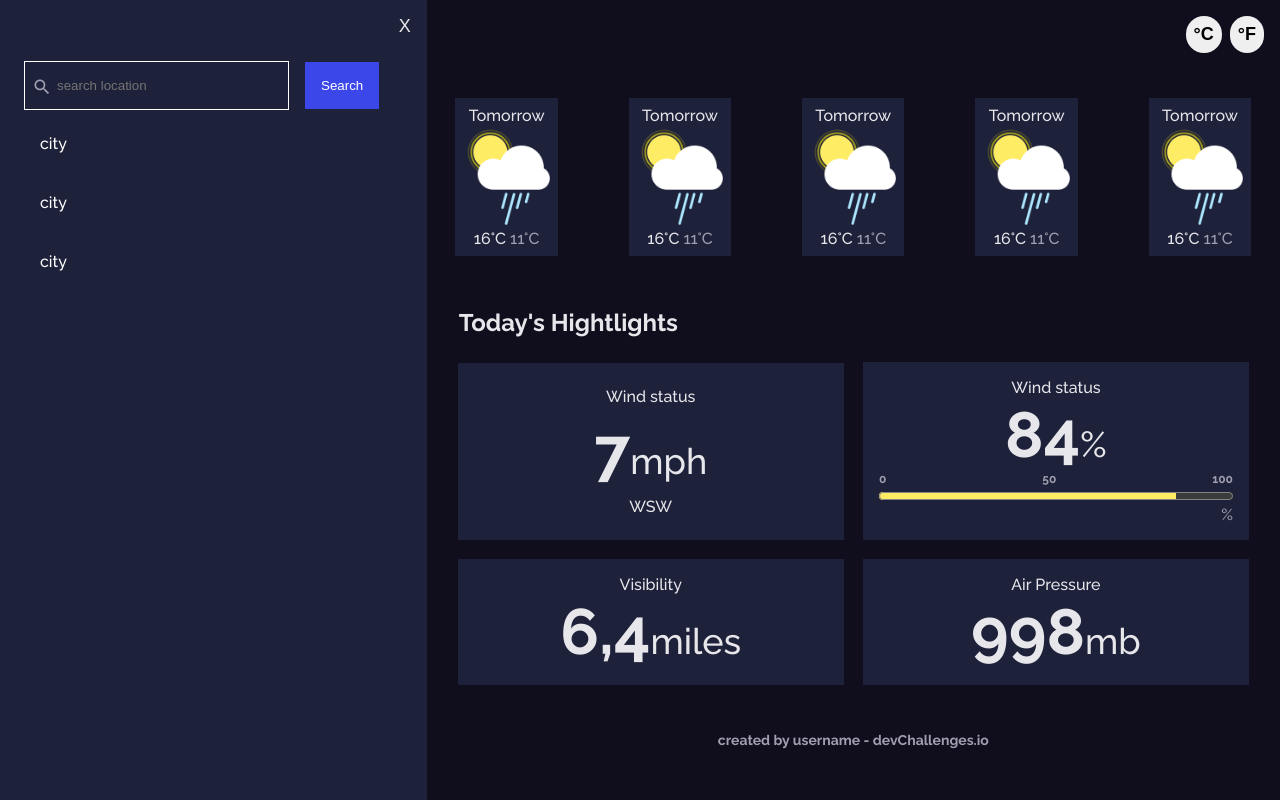
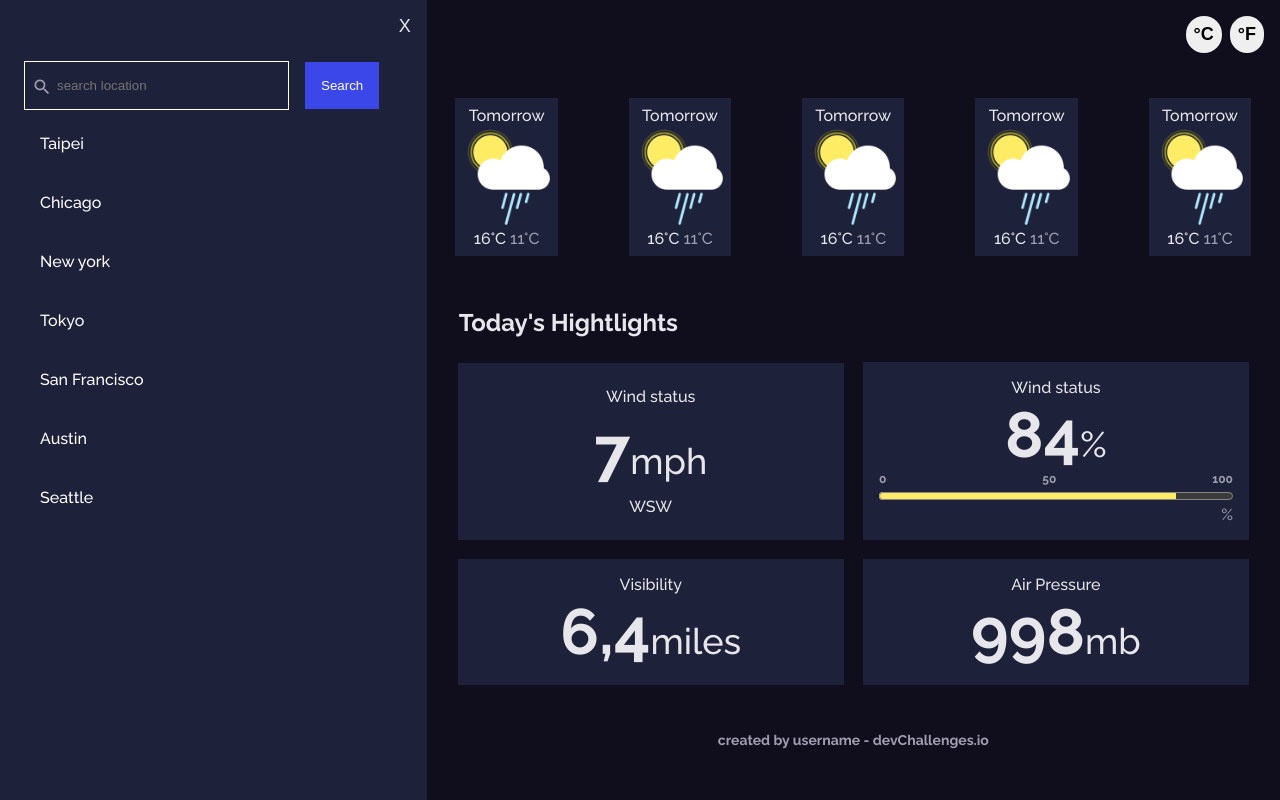
Before and after one commit to yunyun-c/weather-app, a React (Create React App) app: page / in a window 1280 px wide. Both pictures are taken after a click on the button "Seach for places". Built offline with nearby package versions, Linux system fonts and the light colour scheme; no server answers.

Commit message:
add compoments

```diff
--- a/src/App.js
+++ b/src/App.js
@@ -1,5 +1,7 @@
 import { useEffect, useState } from "react";
-import { images } from "./Images";
+
+import Sidebar from "./Sidebar";
+import WeatherImage from "./WeatherImage";
 
 let api_key = "d9e41930c6cec91658673cbda0952d92";
 
@@ -9,6 +11,16 @@ export default function App() {
   const [temp, setTemp] = useState(null);
   const [unit, setUnit] = useState("C");
   const [weather, setWeather] = useState("");
+
+  const [cityList, setCityList] = useState([
+    "Taipei",
+    "Chicago",
+    "New york",
+    "Tokyo",
+    "San Francisco",
+    "Austin",
+    "Seattle",
+  ]);
 
   const celsiusToFahrenheit = (temp) => {
     return (temp * 9) / 5 + 32;
@@ -21,8 +33,6 @@ export default function App() {
           `https://api.openweathermap.org/data/2.5/weather?q=${city}&appid=${api_key}`
         );
         const data = await res.json();
-
-        console.log(data.weather);
 
         if (data.dt) {
           const unixTimestamp = data.dt;
@@ -37,12 +47,16 @@ export default function App() {
           setDate(formattedDate);
         }
 
+        if (data.name) {
+          setCity(data.name);
+        }
+
         if (data.main && data.main.temp) {
           setTemp((data.main.temp - 273.25).toFixed(1));
         }
 
         if (data.weather) {
-          const weatherDetail = data.weather[0].main;
+          const weatherDetail = data.weather[0].description;
           setWeather(weatherDetail);
         }
       }
@@ -55,112 +69,15 @@ export default function App() {
     <div className="App">
       <Sidebar
         city={city}
+        setCity={setCity}
         date={date}
         temp={temp}
         unit={unit}
         weather={weather}
+        cityList={cityList}
       />
       <Main />
     </div>
-  );
-}
-
-function Sidebar({ city, date, temp, unit, weather }) {
-  const [isOpen, setIsOpen] = useState(true);
-
-  return (
-    <section className="left">
-      <div className="local">
-        {isOpen ? (
-          <SearchBtn setIsOpen={setIsOpen} />
-        ) : (
-          <Search setIsOpen={setIsOpen} />
-        )}
-
-        <div className="local-weather-img">
-          <img
-            className="background-image"
-            src={images.cloudBackground}
-            alt="background"
-          ></img>
-          <div className="weather-image">
-            <WeatherImage />
-          </div>
-        </div>
-
-        <div className="details">
-          <h1 className="temperature">
-            {temp}
-            <span>°{unit}</span>
-          </h1>
-          <h2 className="type">{weather}</h2>
-          <p className="date">{date}</p>
-          <p className="location">
-            <span className="material-icons-outlined">room</span>
-            {city}
-          </p>
-        </div>
-      </div>
-    </section>
-  );
-}
-
-function WeatherImage() {
-  return <img src={images.shower} alt="weather-image" />;
-}
-
-function SearchBtn({ setIsOpen }) {
-  return (
-    <div className="header-btn">
-      <button id="btn-search-places" onClick={() => setIsOpen((open) => !open)}>
-        Seach for places
-      </button>
-      <button id="btn-target">
-        <span className="material-icons-outlined">my_location</span>
-      </button>
-    </div>
-  );
-}
-
-function Search({ setIsOpen }) {
-  const [searchInput, setSearchInput] = useState("");
-
-  return (
-    <>
-      <div className="search-nav">
-        <button
-          className="btn-close"
-          onClick={() => setIsOpen((open) => !open)}
-        >
-          X
-        </button>
-        <from className="navSearch">
-          <div>
-            <input
-              type="search"
-              id="search"
-              placeholder="search location"
-              vlaue={searchInput}
-              onChange={(e) => {
-                setSearchInput(e.target.value);
-              }}
-            />
-            <span className="material-symbols-outlined">search</span>
-            <button className="submitBtn" type="submit">
-              Search
-            </button>
-          </div>
-
-          <div className="options">
-            <ul>
-              <li>city</li>
-              <li>city</li>
-              <li>city</li>
-            </ul>
-          </div>
-        </from>
-      </div>
-    </>
   );
 }
 
--- a/src/Images.js
+++ b/src/Images.js
@@ -11,5 +11,5 @@ export const images = {
   lightRain: require("./img/LightRain.png"),
   sleet: require("./img/Sleet.png"),
   snow: require("./img/Snow.png"),
-    thunderstorm: require("./img/Thunderstorm.png")
+  thunderstorm: require("./img/Thunderstorm.png"),
 };
--- /dev/null
+++ b/src/Search.js
@@ -0,0 +1,57 @@
+import { useState } from "react";
+
+export default function Search({ setIsOpen, cityList, setCity }) {
+  const [searchInput, setSearchInput] = useState("");
+
+  function sumbitSearch() {
+    setIsOpen(true);
+    setCity(searchInput);
+  }
+
+  return (
+    <>
+      <div className="search-nav">
+        <button
+          className="btn-close"
+          onClick={() => setIsOpen((open) => !open)}
+        >
+          X
+        </button>
+        <form className="navSearch">
+          <div>
+            <input
+              type="search"
+              id="search"
+              placeholder="search location"
+              value={searchInput}
+              onChange={(e) => {
+                setSearchInput(e.target.value);
+              }}
+            />
+            <span className="material-symbols-outlined">search</span>
+            <button className="submitBtn" type="submit" onClick={sumbitSearch}>
+              Search
+            </button>
+          </div>
+
+          <div className="options">
+            <ul>
+              {cityList
+                .filter((city) =>
+                  city.toLowerCase().includes(searchInput.toLowerCase())
+                )
+                .map((filteredCity) => (
+                  <li
+                    key={filteredCity}
+                    onClick={() => setSearchInput(filteredCity)}
+                  >
+                    {filteredCity}
+                  </li>
+                ))}
+            </ul>
+          </div>
+        </form>
+      </div>
+    </>
+  );
+}
--- /dev/null
+++ b/src/SearchBtn.js
@@ -0,0 +1,12 @@
+export default function SearchBtn({ setIsOpen }) {
+  return (
+    <div className="header-btn">
+      <button id="btn-search-places" onClick={() => setIsOpen((open) => !open)}>
+        Seach for places
+      </button>
+      <button id="btn-target">
+        <span className="material-icons-outlined">my_location</span>
+      </button>
+    </div>
+  );
+}
--- /dev/null
+++ b/src/Sidebar.js
@@ -0,0 +1,54 @@
+import { useState } from "react";
+import { images } from "./Images";
+
+import WeatherImage from "./WeatherImage";
+import Search from "./Search";
+import SearchBtn from "./SearchBtn";
+
+export default function Sidebar({
+  city,
+  date,
+  temp,
+  unit,
+  weather,
+  cityList,
+  setCity,
+}) {
+  const [isOpen, setIsOpen] = useState(true);
+
+  return (
+    <section className="left">
+      <div className="local">
+        {isOpen ? (
+          <SearchBtn setIsOpen={setIsOpen} />
+        ) : (
+          <Search setIsOpen={setIsOpen} cityList={cityList} setCity={setCity} />
+        )}
+
+        <div className="local-weather-img">
+          <img
+            className="background-image"
+            src={images.cloudBackground}
+            alt="background"
+          ></img>
+          <div className="weather-image">
+            <WeatherImage />
+          </div>
+        </div>
+
+        <div className="details">
+          <h1 className="temperature">
+            {temp}
+            <span>°{unit}</span>
+          </h1>
+          <h2 className="type">{weather}</h2>
+          <p className="date">{date}</p>
+          <p className="location">
+            <span className="material-icons-outlined">room</span>
+            {city}
+          </p>
+        </div>
+      </div>
+    </section>
+  );
+}
--- /dev/null
+++ b/src/WeatherImage.js
@@ -0,0 +1,9 @@
+import { images } from "../src/Images";
+
+export default function WeatherImage({ weather }) {
+  return (
+    <>
+      <img src={images.shower} alt={weather} />
+    </>
+  );
+}
```
Lines whose indentation alone changed are shown as unchanged.
